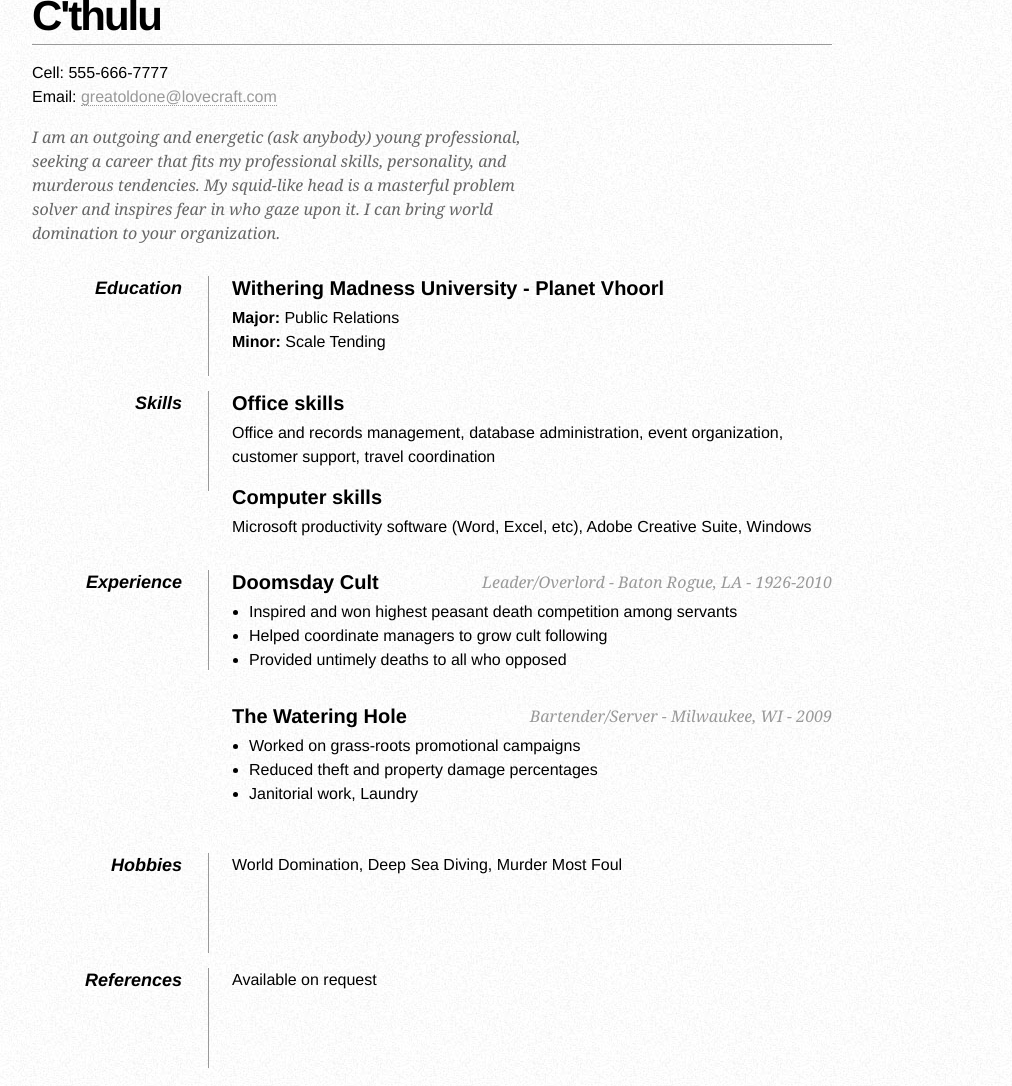
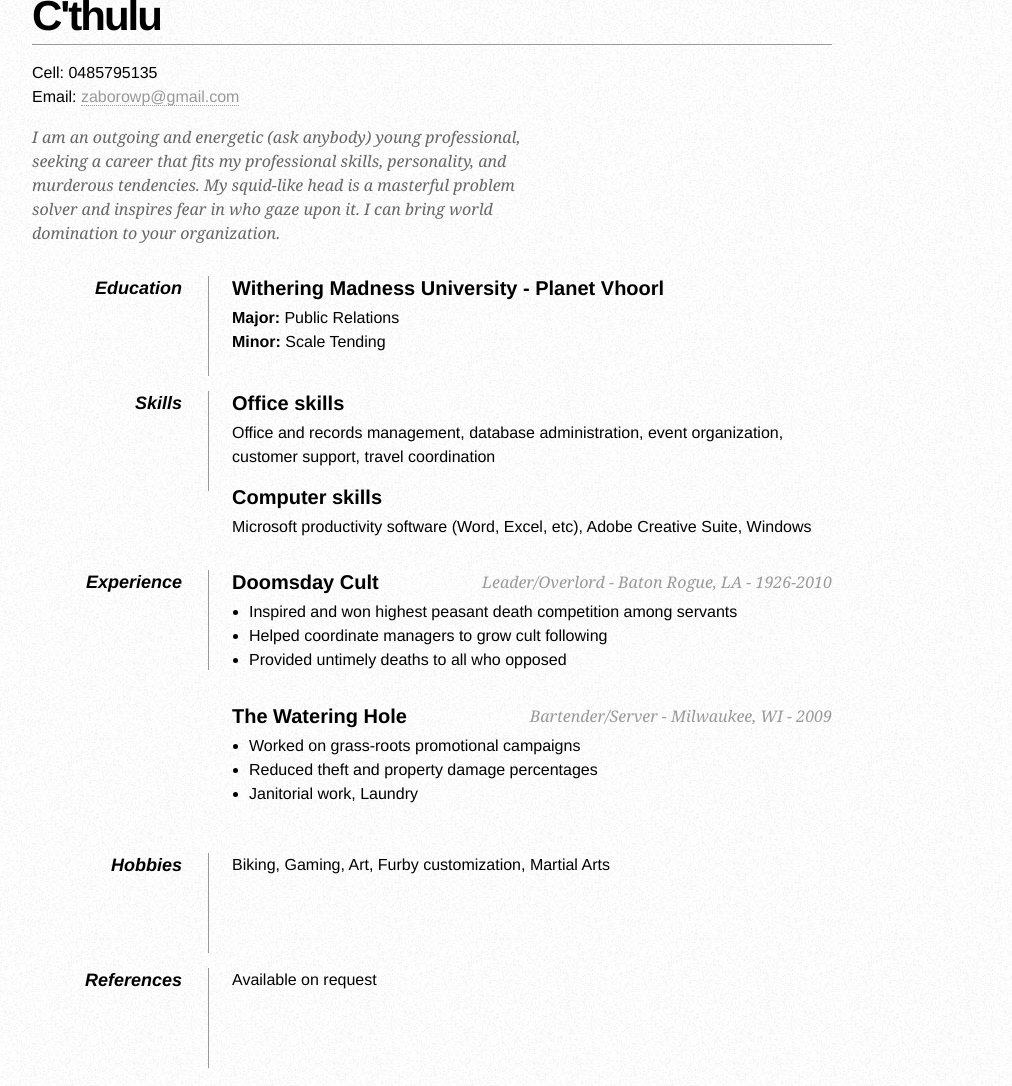
Before and after one commit to LordTubbington/LordTubbington.github.io, a plain HTML site: page index.html in a window 1280 px wide. Shown: the part 36-1122 px from the top of the page, without its empty margins (208-1220 px from the left). Drawn offline with Linux system fonts and the light colour scheme.

Commit message:
Update index.html

```diff
--- a/index.html
+++ b/index.html
@@ -42,8 +42,8 @@
             <h1 class="fn">C'thulu</h1>
 
             <p>
-                Cell: <span class="tel">555-666-7777</span><br />
-                Email: <a class="email" href="mailto:greatoldone@lovecraft.com">greatoldone@lovecraft.com</a>
+                Cell: <span class="tel">0485795135</span><br />
+                Email: <a class="email" href="mailto:zaborowp@gmail.com">zaborowp@gmail.com</a>
             </p>
         </div>
 
@@ -101,7 +101,7 @@
             <dd class="clear"></dd>
 
             <dt>Hobbies</dt>
-            <dd>World Domination, Deep Sea Diving, Murder Most Foul</dd>
+            <dd>Biking, Gaming, Art, Furby customization, Martial Arts</dd>
 
             <dd class="clear"></dd>
 
```
